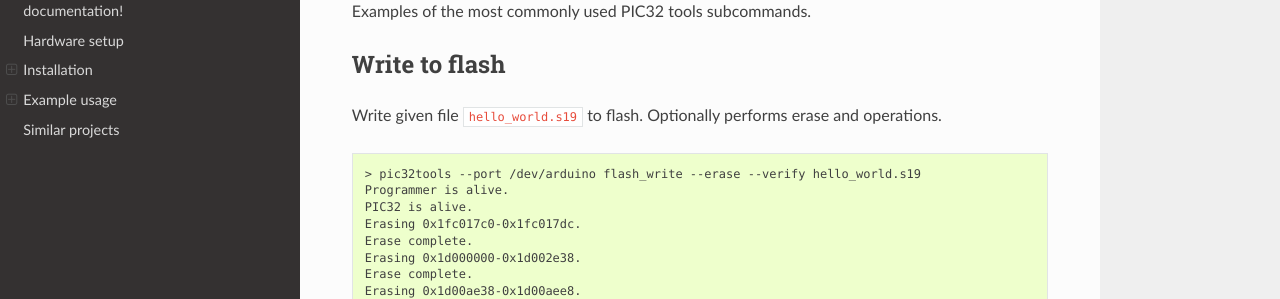
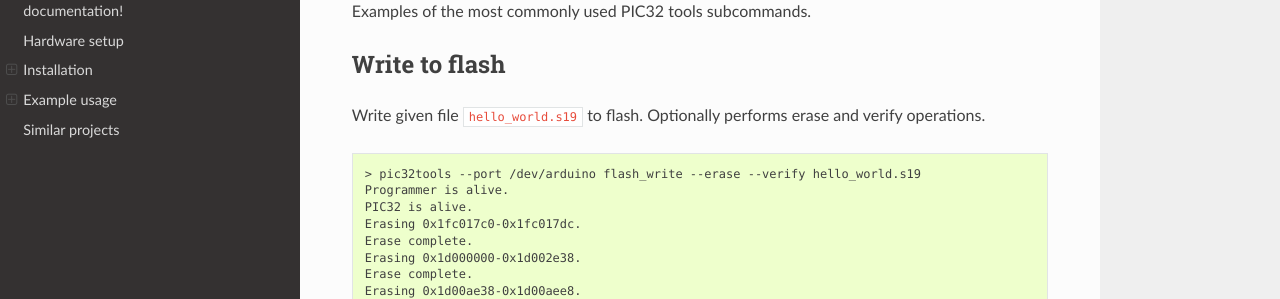
Before and after one commit to eerimoq/pictools, a Sphinx documentation site: the page built from docs/index.rst, in a window 1280 px wide and 900 px high, scrolled down 1740 px. Shown: the part 152-451 px from the top of the window. Built offline with Sphinx 7.4.7 and the Read the Docs theme 2.0.0, drawn with Linux system fonts in a browser that asks for light colours.

```diff
--- a/docs/index.rst
+++ b/docs/index.rst
@@ -89,7 +89,7 @@ Write to flash
 --------------
 
 Write given file ``hello_world.s19`` to flash. Optionally performs
-erase and operations.
+erase and verify operations.
 
 .. code-block:: text
 
--- a/pic32tools.py
+++ b/pic32tools.py
@@ -639,7 +639,9 @@ def _main():
                         version=__version__,
                         help='Print version information and exit.')
 
-    subparsers = parser.add_subparsers()
+    # Python 3 workaround for help output if subcommand is missing.
+    subparsers = parser.add_subparsers(dest='one of the above')
+    subparsers.required = True
 
     subparser = subparsers.add_parser(
         'connect',
```
